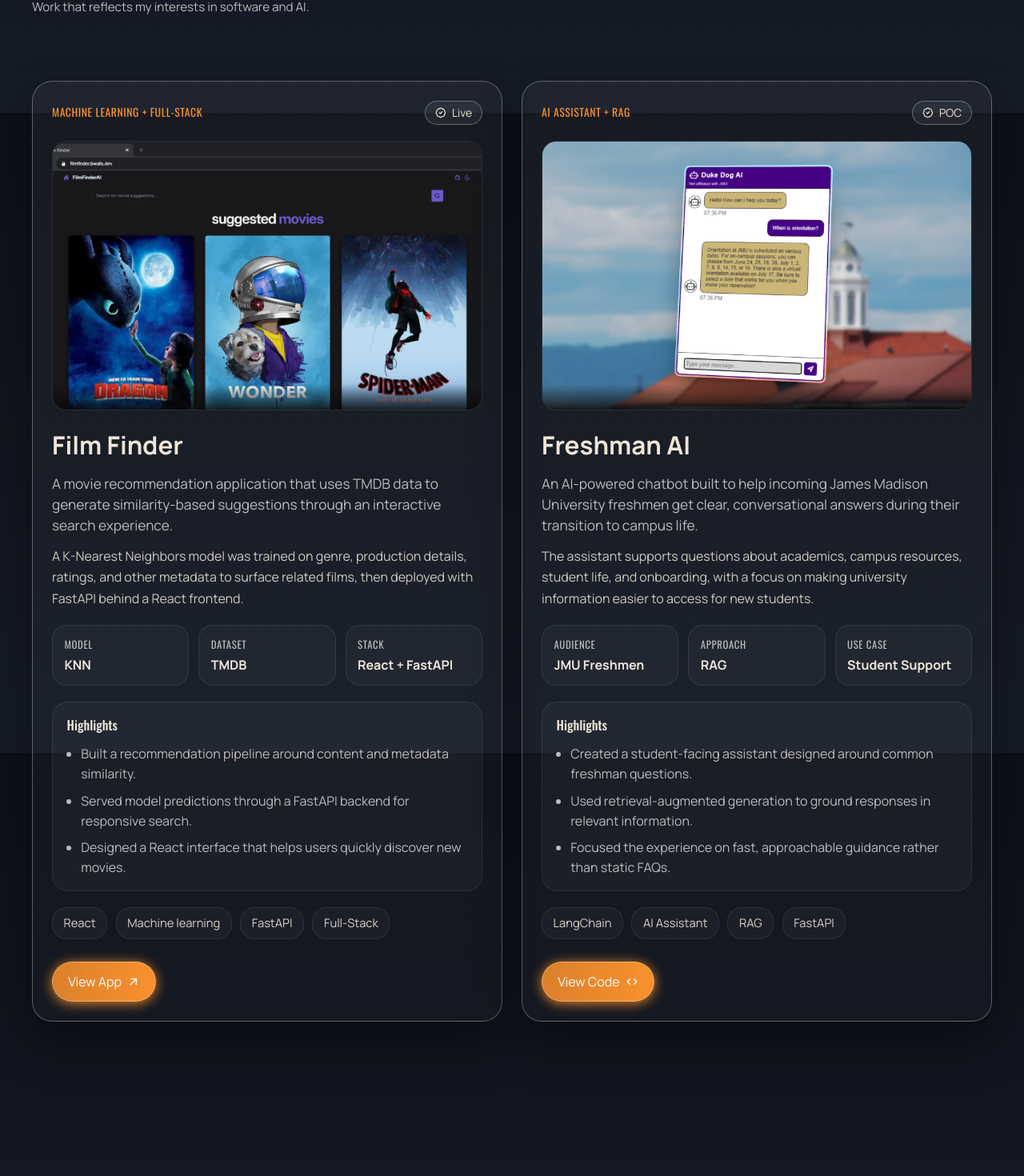
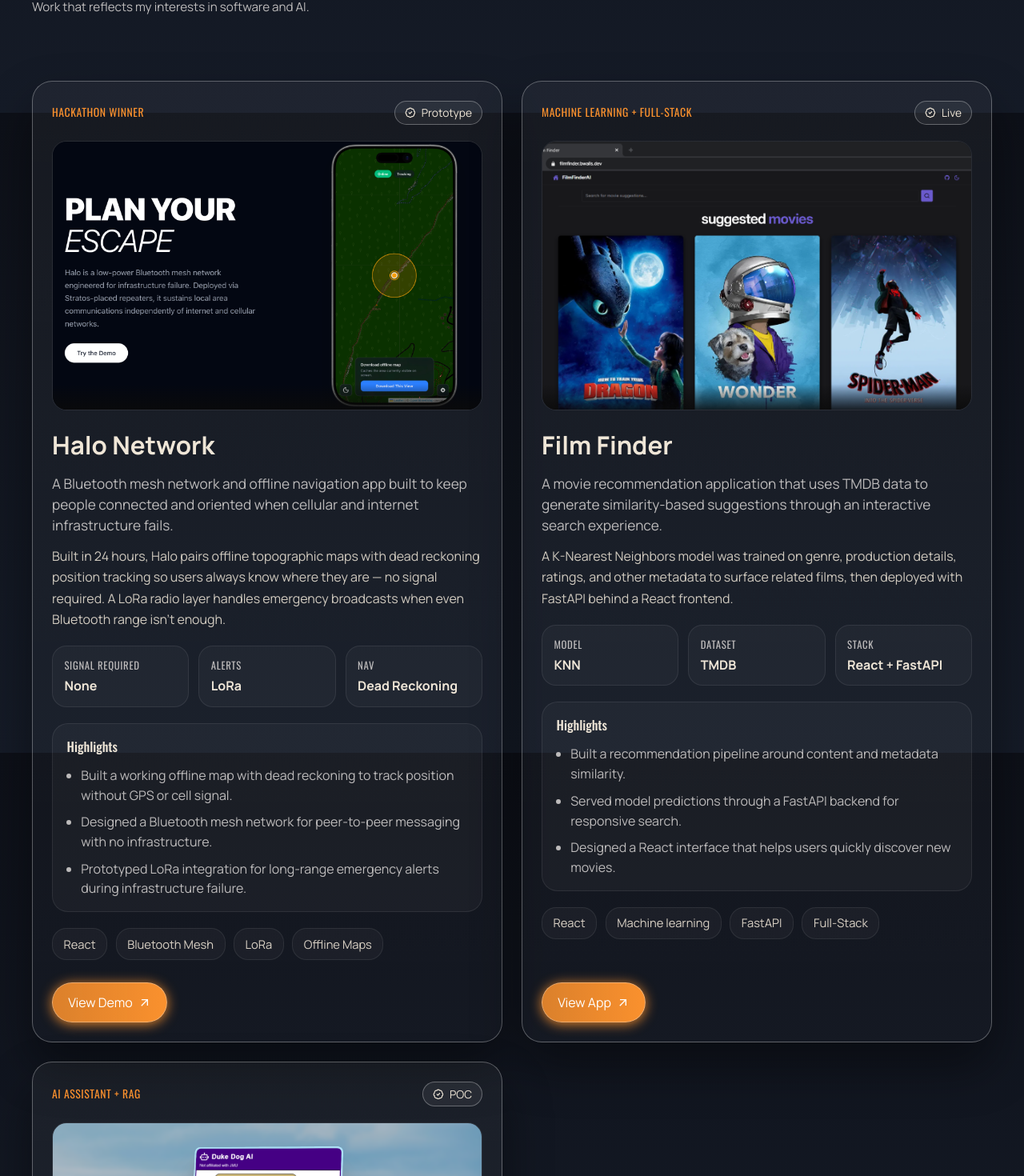
Before and after one commit to b-walls/portfolio, a React (Vite) app: page / in a window 1280 px wide. Shown: the part 3859-5329 px from the top of the page at 80% size. Built offline with nearby package versions, Linux system fonts and the light colour scheme; a web font is replaced by a local one.

Commit message:
feat: added make-a-thon project

```diff
--- a/src/components/Projects.jsx
+++ b/src/components/Projects.jsx
@@ -5,6 +5,27 @@ import '../style/Projects.css'
 
 function Projects() {
   const projects = [
+    {
+      name: "Halo Network",
+      category: "Hackathon Winner",
+      status: "Prototype",
+      url: "https://landingpage-bice-nine.vercel.app/",
+      imgPath: "halo.png",
+      description: "A Bluetooth mesh network and offline navigation app built to keep people connected and oriented when cellular and internet infrastructure fails.",
+      summary: "Built in 24 hours, Halo pairs offline topographic maps with dead reckoning position tracking so users always know where they are — no signal required. A LoRa radio layer handles emergency broadcasts when even Bluetooth range isn't enough.",
+      highlights: [
+        "Built a working offline map with dead reckoning to track position without GPS or cell signal.",
+        "Designed a Bluetooth mesh network for peer-to-peer messaging with no infrastructure.",
+        "Prototyped LoRa integration for long-range emergency alerts during infrastructure failure."
+      ],
+      metrics: [
+        { label: "Signal Required", value: "None" },
+        { label: "Alerts", value: "LoRa" },
+        { label: "Nav", value: "Dead Reckoning" }
+      ],
+      skills: ["React", "Bluetooth Mesh", "LoRa", "Offline Maps"],
+      primaryLabel: "View Demo"
+    },
     {
       name: "Film Finder",
       category: "Machine Learning + Full-Stack",
```
Also changed, not shown: public/halo.png (added).
